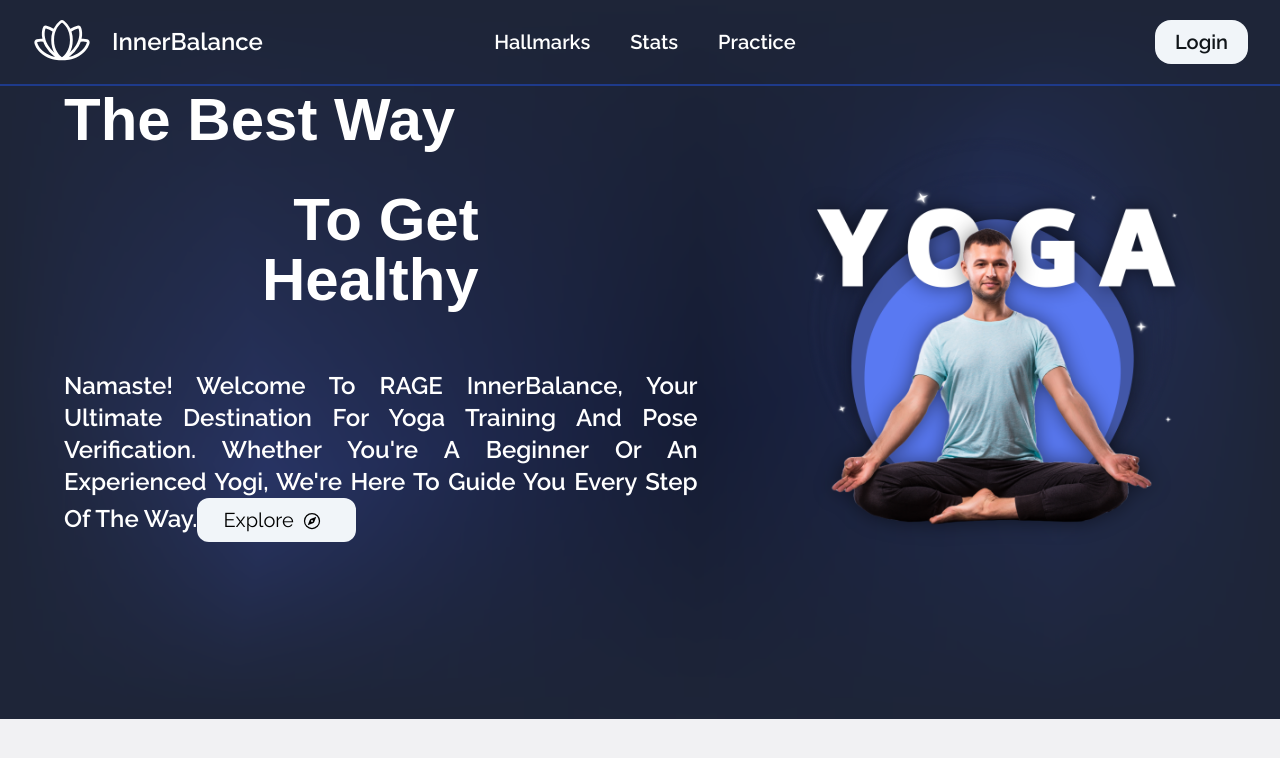
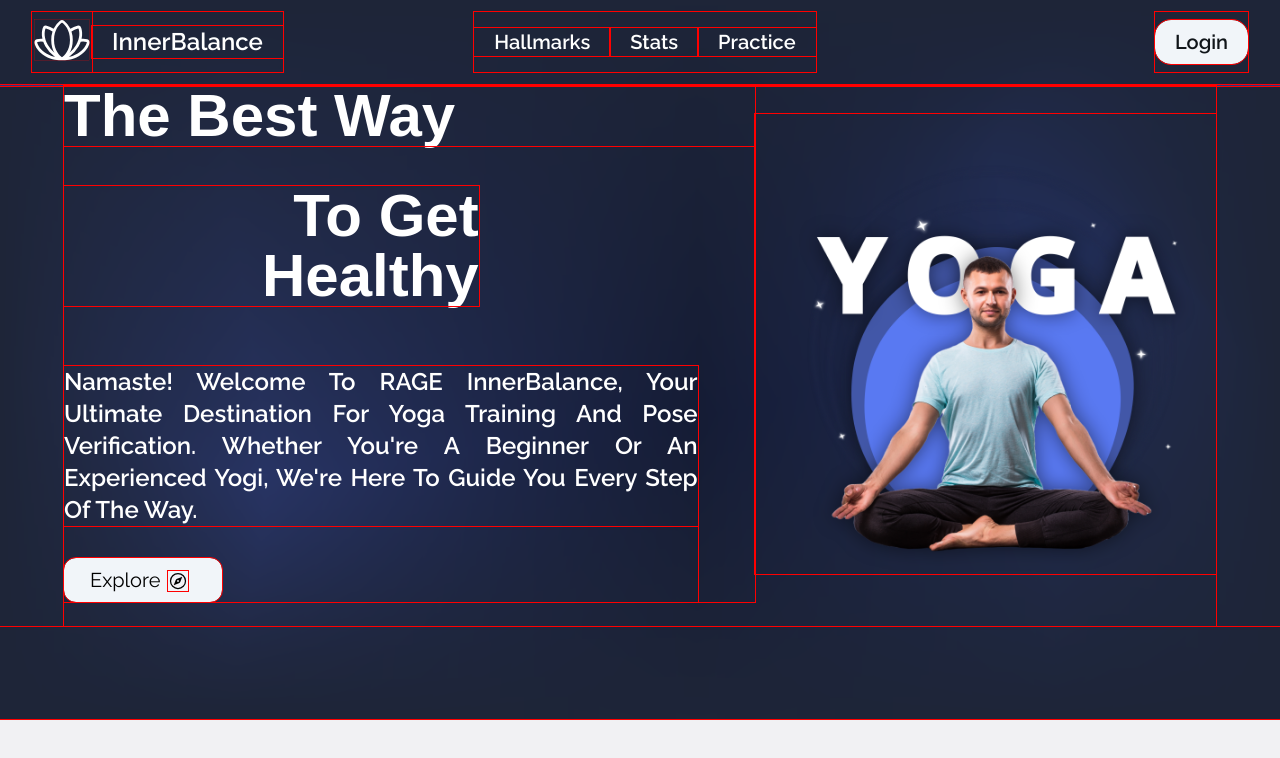
Before and after one commit to rajyavardhanbithale/yoga-trainer-0.1, a Next.js app: page / in a window 1280 px wide. Shown: the top 758 px of the page. Built offline with nearby package versions, Linux system fonts and the light colour scheme; a web font is replaced by a local one; what tailwindcss-animated would draw is missing.

Commit message:
hero section bug fixed

```diff
--- a/src/app/components/HomePage/Hero.tsx
+++ b/src/app/components/HomePage/Hero.tsx
@@ -32,7 +32,7 @@ export default async function Hero() {
                             to get healthy
                         </span>
 
-                        <div className={`hidden sm:block ${raleway.className} mt-5 text-justify flex flex-col gap-8 w-11/12`}>
+                        <div className={`hidden ${raleway.className} mt-5 text-justify sm:flex flex-col gap-8 w-11/12`}>
                             <span className="text-white text-base font-semibold capitalize xl:text-2xl md:text-xl">
                                 Namaste! Welcome to RAGE InnerBalance, your ultimate
                                 destination for yoga training and pose verification.
@@ -53,7 +53,6 @@ export default async function Hero() {
                     </div>
 
                     <br />
-
                     {/* for mobile */}
                     <div className="sm:hidden mt-5 col-span-4 text-justify flex flex-col items-center gap-4">
                         <span className="text-white text-base font-semibold capitalize xl:text-6xl md:text-xl">
--- a/src/app/globals.css
+++ b/src/app/globals.css
@@ -22,7 +22,7 @@
 
 
 * {
-  /* outline: red 1px solid; */
+  outline: red 1px solid;
   margin: 0;
   padding: 0;
   scroll-behavior: smooth;
```
